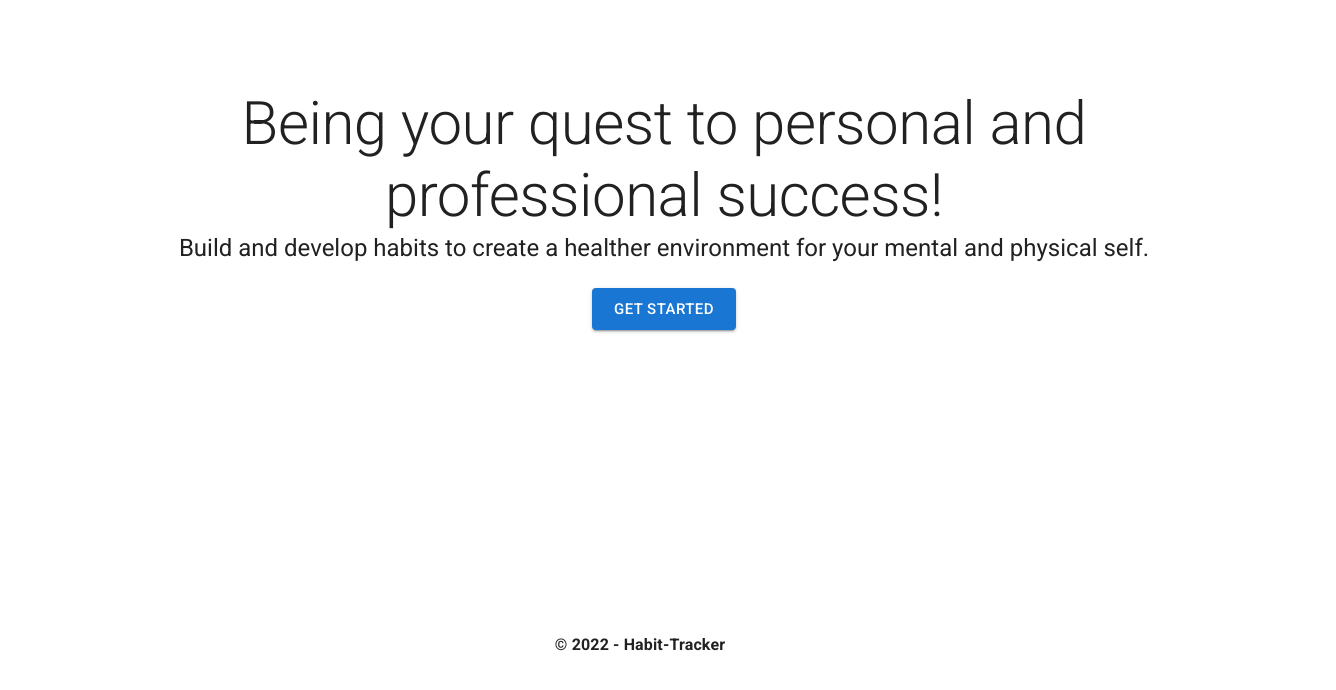
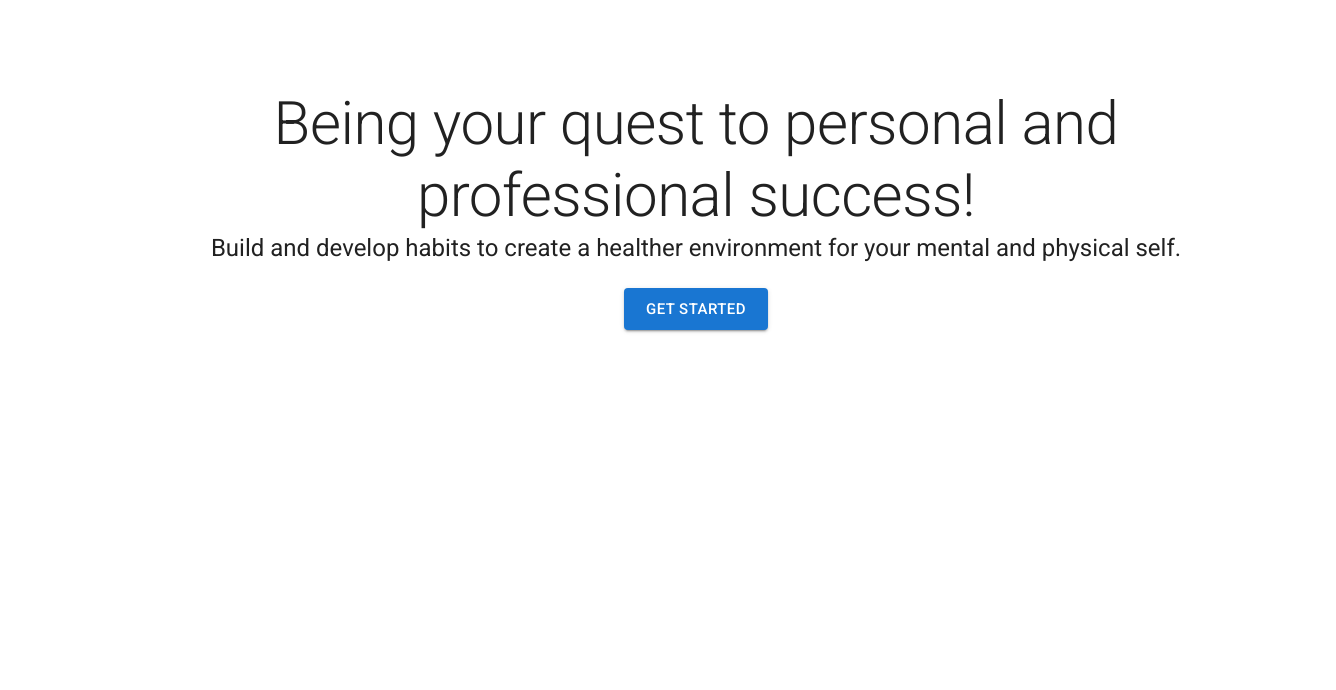
Before and after one commit to matisses-goldfish/Havit, a React (Create React App) app in the folder client/: page / in a window 1280 px wide. Shown: the top 690 px of the page, 1336 px wide, since content can reach past the window. Built offline with nearby package versions, Linux system fonts and the light colour scheme.

Commit message:
Added apollo provider

```diff
--- a/client/src/App.js
+++ b/client/src/App.js
@@ -46,7 +46,7 @@ const client = new ApolloClient({
 
 function App() {
   return (
-
+<ApolloProvider client={client}>
       <Router>
         <div className="App">
           <div className="container">
@@ -93,9 +93,10 @@ function App() {
               />
             </Routes>
           </div>
-          <Footer/>
+
         </div>
       </Router>
+      </ApolloProvider>
   );
 }
 
```
